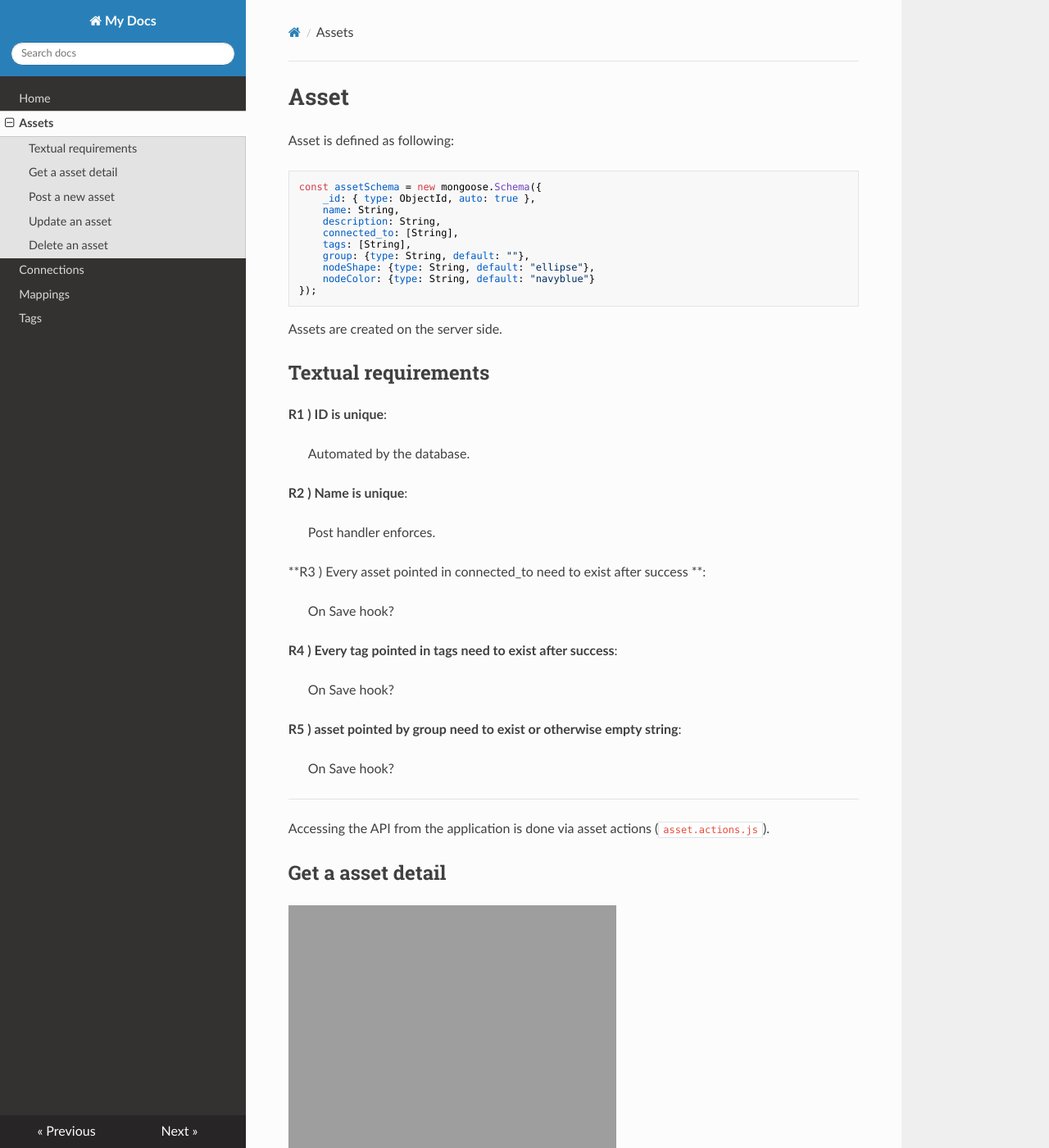
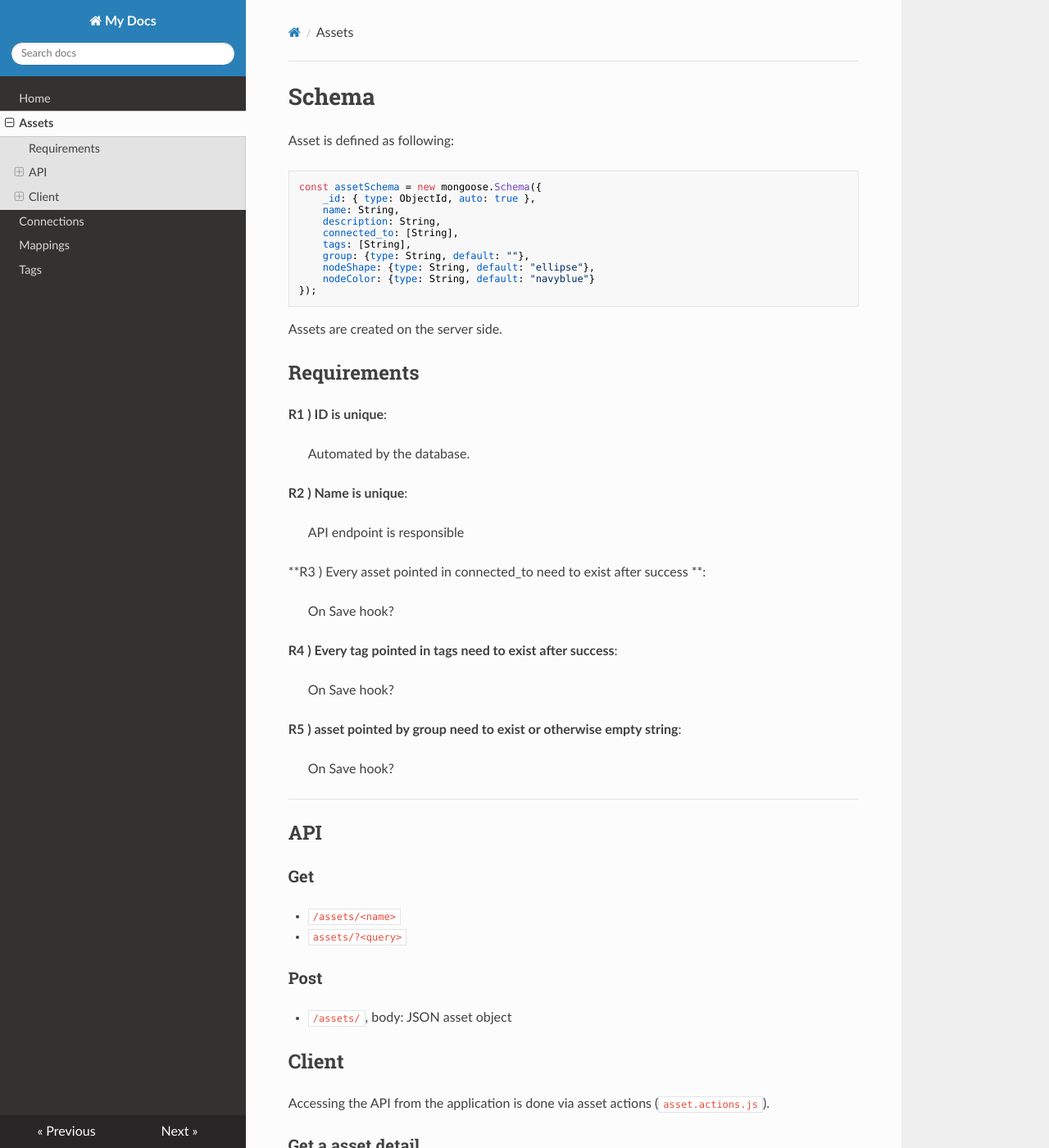
Before and after one commit to tvaisanen/dependencymapping, an MkDocs documentation site: the page built from docs/docs/assets/index.md, in a window 1280 px wide and 1400 px high. Shown: the whole window at 82% size. Built offline with MkDocs 1.6.1, drawn with Linux system fonts in a browser that asks for light colours; nearby versions of some CDN libraries.

```diff
--- a/docs/docs/assets/index.md
+++ b/docs/docs/assets/index.md
@@ -1,5 +1,5 @@
 
-# Asset
+# Schema
 
 Asset is defined as following:
 
@@ -16,13 +16,13 @@ Asset is defined as following:
 
 Assets are created on the server side.
 
-## Textual requirements
+## Requirements
 
 **R1 ) ID is unique**:
 > Automated by the database.
 
 **R2 ) Name is unique**:
-> Post handler enforces.
+> API endpoint is responsible
 
 **R3 ) Every asset pointed in connected_to need to exist after success **:
 > On Save hook?
@@ -35,30 +35,42 @@ Assets are created on the server side.
 
 ___
 
+## API
 
+### Get
+
+* `/assets/<name>`
+* `assets/?<query>`
+
+### Post
+
+* `/assets/`, body: JSON asset object
+
+
+## Client
 
 Accessing the API from the application is done via
 asset actions (`asset.actions.js`).
 
-## Get a asset detail
+### Get a asset detail
 
 ![Post asset sequence diagram](/assets/fig:get-asset.svg)
 
-## Post a new asset
+### Post a new asset
 
 Create a new asset.
 
 ![Post asset sequence diagram](/assets/fig:post-asset.svg)
 
 
-## Update an asset
+### Update an asset
 
 Update asset by a set of key-value pairs. The updated
 version of the asset is created by the client.
 
 ![Post asset sequence diagram](/assets/fig:update-asset.svg)
 
-## Delete an asset
+### Delete an asset
 
 Delete an asset. If server returns OK delete asset reference
 on client application.
```
Also changed, not shown: 6 other files.
